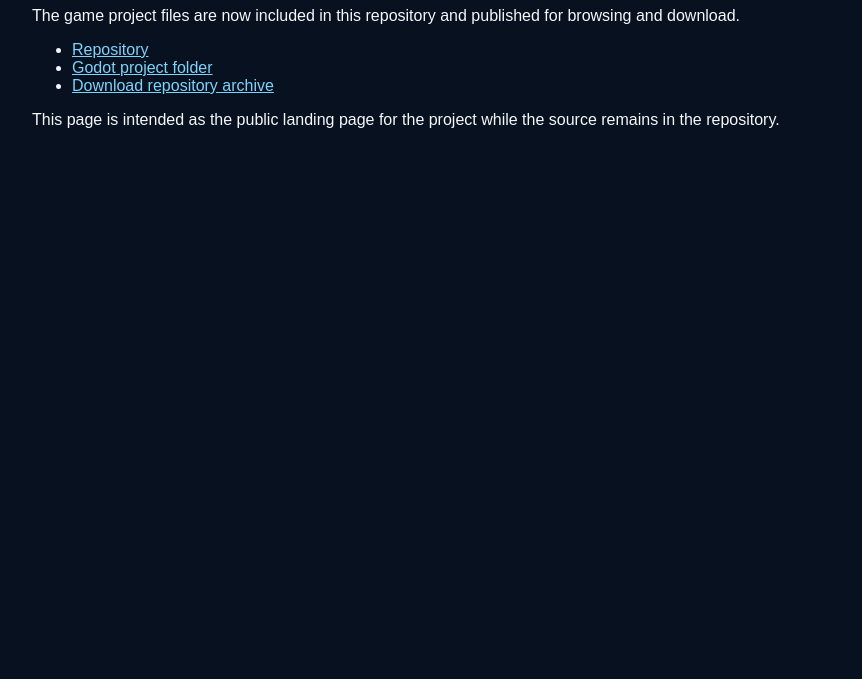
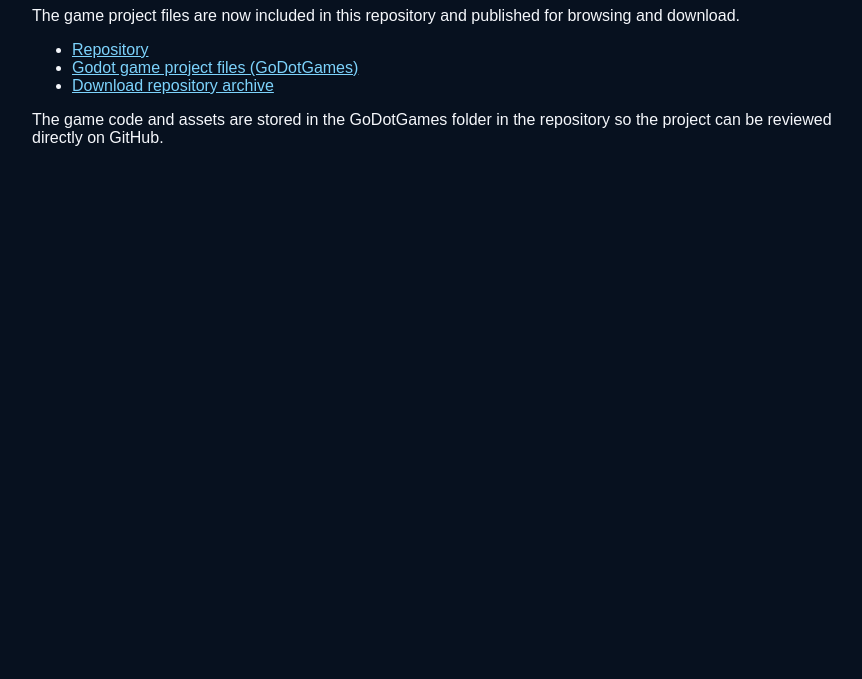
Before and after one commit to Santiago543292/AntiVirus-Map, a plain HTML site: page docs/index.html in a window 1280 px wide. Shown: the part 121-800 px from the top of the page, without its empty margins (198-1060 px from the left). Drawn offline with Linux system fonts and the light colour scheme.

Commit message:
Highlight GoDotGames files in repo and landing page

```diff
--- a/docs/index.html
+++ b/docs/index.html
@@ -18,10 +18,10 @@
       <p>The game project files are now included in this repository and published for browsing and download.</p>
       <ul>
         <li><a href="https://github.com/Santiago543292/AntiVirus-Map">Repository</a></li>
-        <li><a href="https://github.com/Santiago543292/AntiVirus-Map/tree/main/GoDotGames">Godot project folder</a></li>
+        <li><a href="https://github.com/Santiago543292/AntiVirus-Map/tree/main/GoDotGames">Godot game project files (GoDotGames)</a></li>
         <li><a href="https://github.com/Santiago543292/AntiVirus-Map/archive/refs/heads/main.zip">Download repository archive</a></li>
       </ul>
-      <p>This page is intended as the public landing page for the project while the source remains in the repository.</p>
+      <p>The game code and assets are stored in the GoDotGames folder in the repository so the project can be reviewed directly on GitHub.</p>
     </main>
   </body>
 </html>
```
Also changed, not shown: 1 other file.
